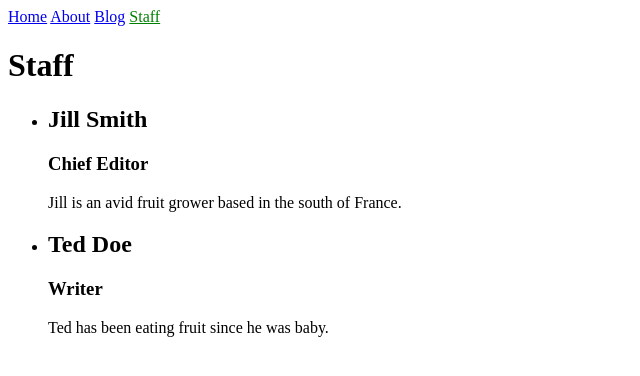
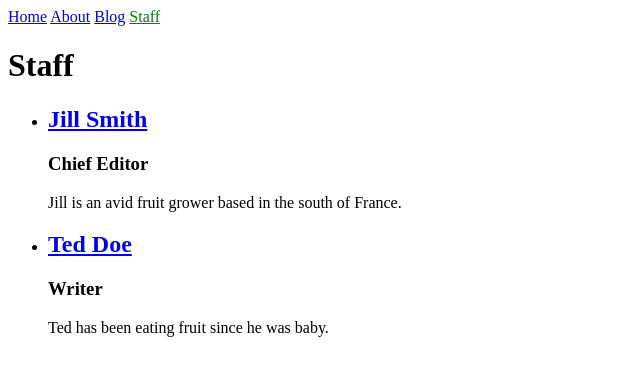
Before and after one commit to monikakaron/Hello-world, a Jekyll site: the page built from staff.html, in a window 1280 px wide. Shown: the top 376 px of the page, without its empty margins (0-640 px from the left). Built offline with Jekyll 4.4.1, drawn with Linux system fonts in a browser that asks for light colours.

Commit message:
Update staff.html
reference link

```diff
--- a/staff.html
+++ b/staff.html
@@ -7,7 +7,7 @@ title: Staff
 <ul>
   {% for author in site.authors %}
     <li>
-      <h2>{{ author.name }}</h2>
+      <h2><a href="{{ author.url|relative_url }}">{{ author.name }}</a></h2>
       <h3>{{ author.position }}</h3>
       <p>{{ author.content | markdownify }}</p>
     </li>
```
